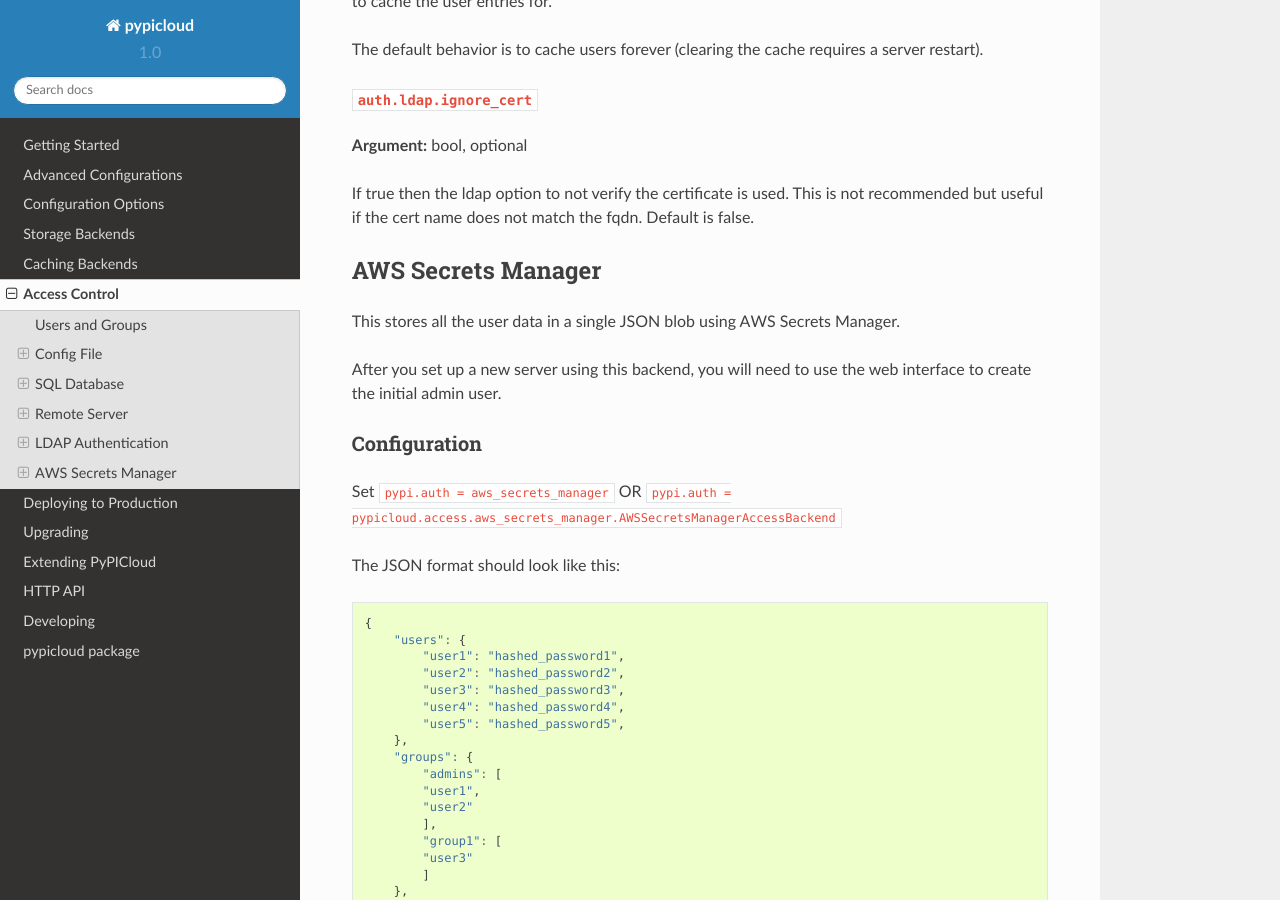
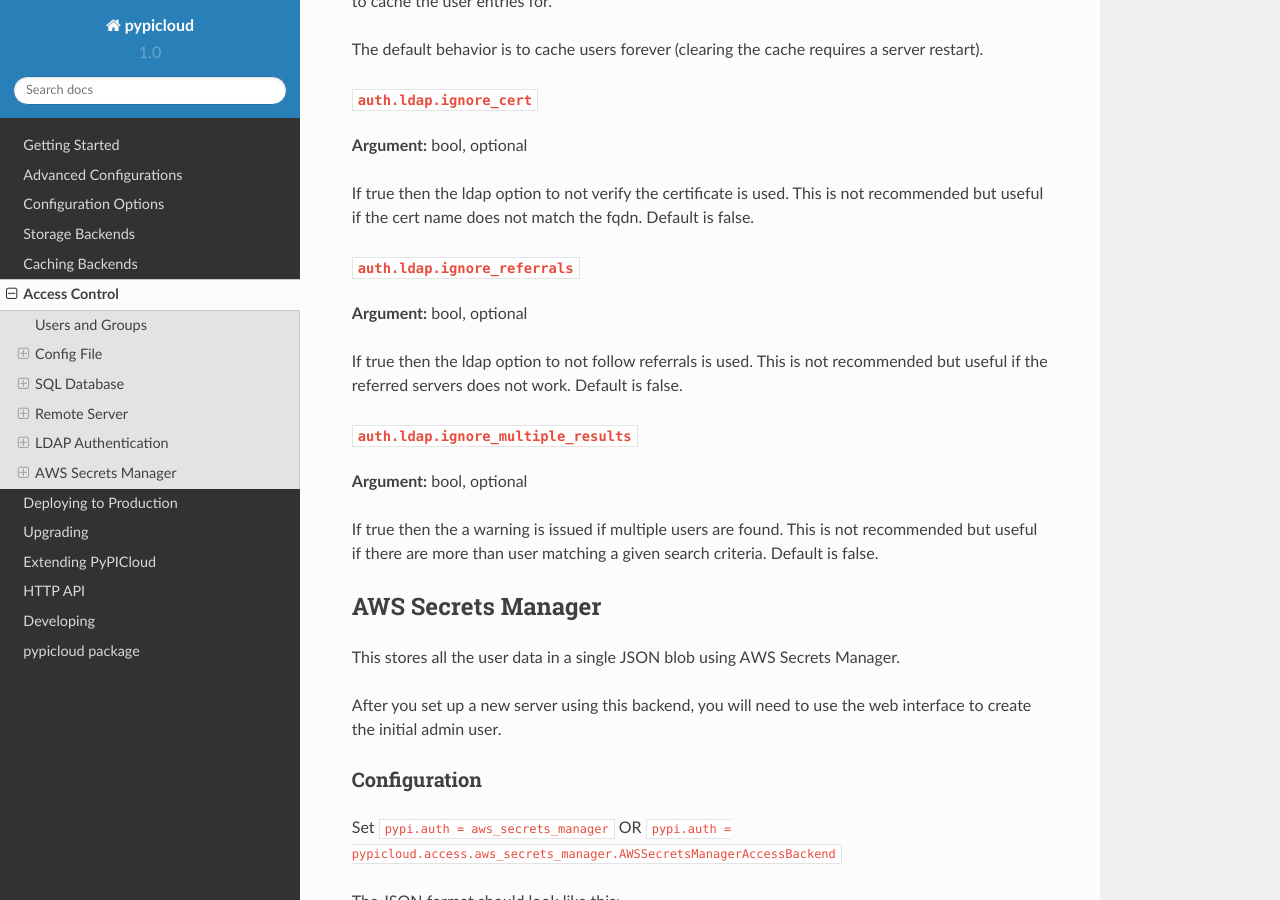
Before and after one commit to stevearc/pypicloud, a Sphinx documentation site: the page built from doc/topics/access_control.rst, in a window 1280 px wide and 900 px high, scrolled down 10329 px. Built offline with Sphinx 7.4.7 and the Read the Docs theme 2.0.0, drawn with Linux system fonts in a browser that asks for light colours; pages that are not in the unit, such as notebooks, are missing from menus.

Commit message:
Add ignore_referrals and ignore_multiple_results to access controls docs
Signed-off-by: João Victor Tozatti Risso <jvictor@rpc.com.br>

```diff
--- a/doc/topics/access_control.rst
+++ b/doc/topics/access_control.rst
@@ -493,6 +493,21 @@
 If true then the ldap option to not verify the certificate is used. This is not
 recommended but useful if the cert name does not match the fqdn. Default is false.
 
+``auth.ldap.ignore_referrals``
+~~~~~~~~~~~~~~~~~~~~~~~~~~~~~~
+**Argument:** bool, optional
+
+If true then the ldap option to not follow referrals is used. This is not
+recommended but useful if the referred servers does not work. Default is false.
+
+``auth.ldap.ignore_multiple_results``
+~~~~~~~~~~~~~~~~~~~~~~~~~~~~~~~~~~~~~
+**Argument:** bool, optional
+
+If true then the a warning is issued if multiple users are found. This is not
+recommended but useful if there are more than user matching a given search criteria.
+Default is false.
+
 AWS Secrets Manager
 -------------------
 This stores all the user data in a single JSON blob using AWS Secrets Manager.
```
